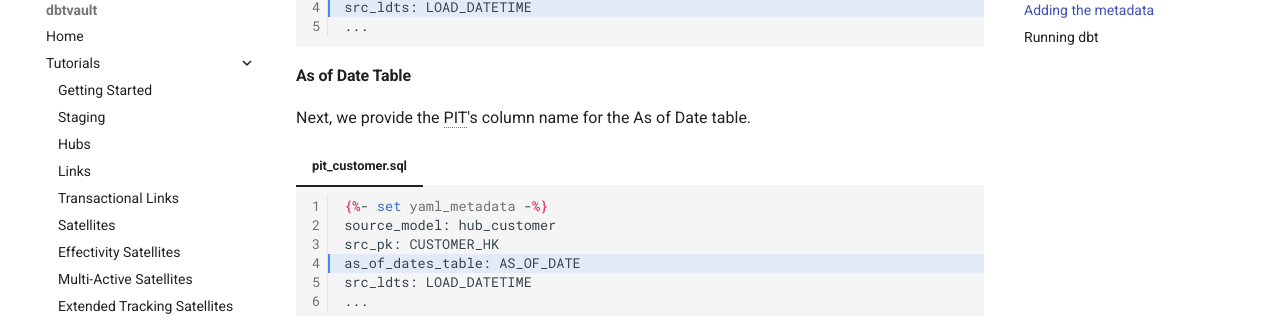
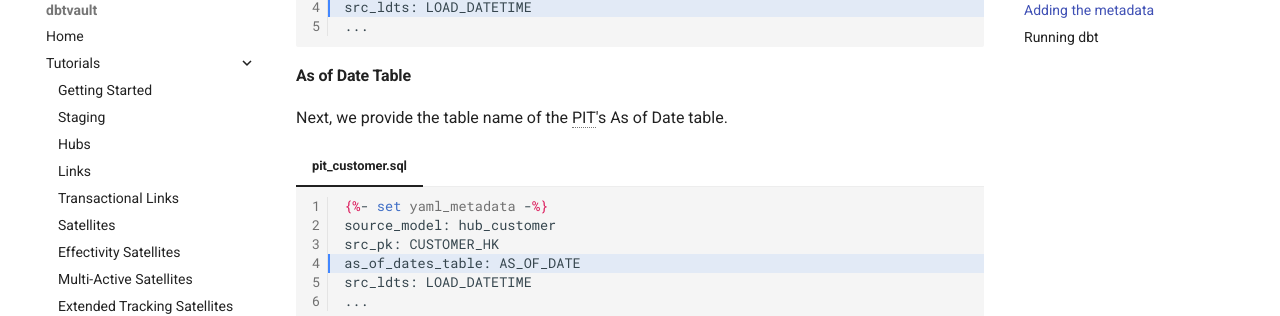
Before and after one commit to Datavault-UK/automate-dv-docs, an MkDocs documentation site: the page built from docs/tutorial/tut_point_in_time.md, in a window 1280 px wide and 900 px high, scrolled down 3266 px. Shown: the part 152-468 px from the top of the window. Built offline with MkDocs 1.6.1 and Material for MkDocs 9.7.7, drawn with Linux system fonts in a browser that asks for light colours; comment, search, counter and statistics services are not loaded.

Commit message:
Issues raised by client while working on pits and bridges
Correction for internal link; reference to 'column' should be to 'table'

```diff
--- a/docs/tutorial/tut_point_in_time.md
+++ b/docs/tutorial/tut_point_in_time.md
@@ -126,7 +126,7 @@ Next, we add the Load Date/Timestamp column name of the parent Hub
 
 #### As of Date Table
 
-Next, we provide the PIT's column name for the As of Date table.
+Next, we provide the table name of the PIT's As of Date table.
 
 === "pit_customer.sql"
 
```
Also changed, not shown: docs/tutorial/tut_bridges.md (+1 -1 lines).
